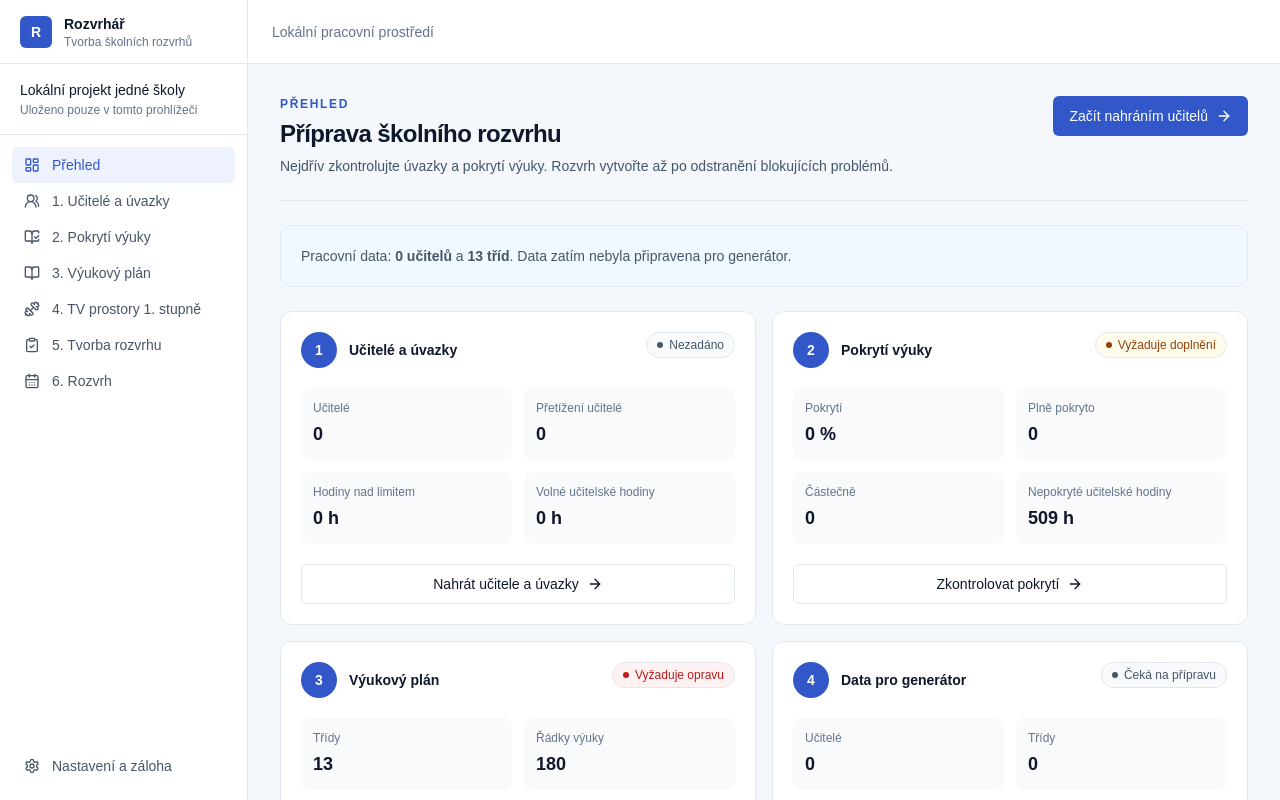
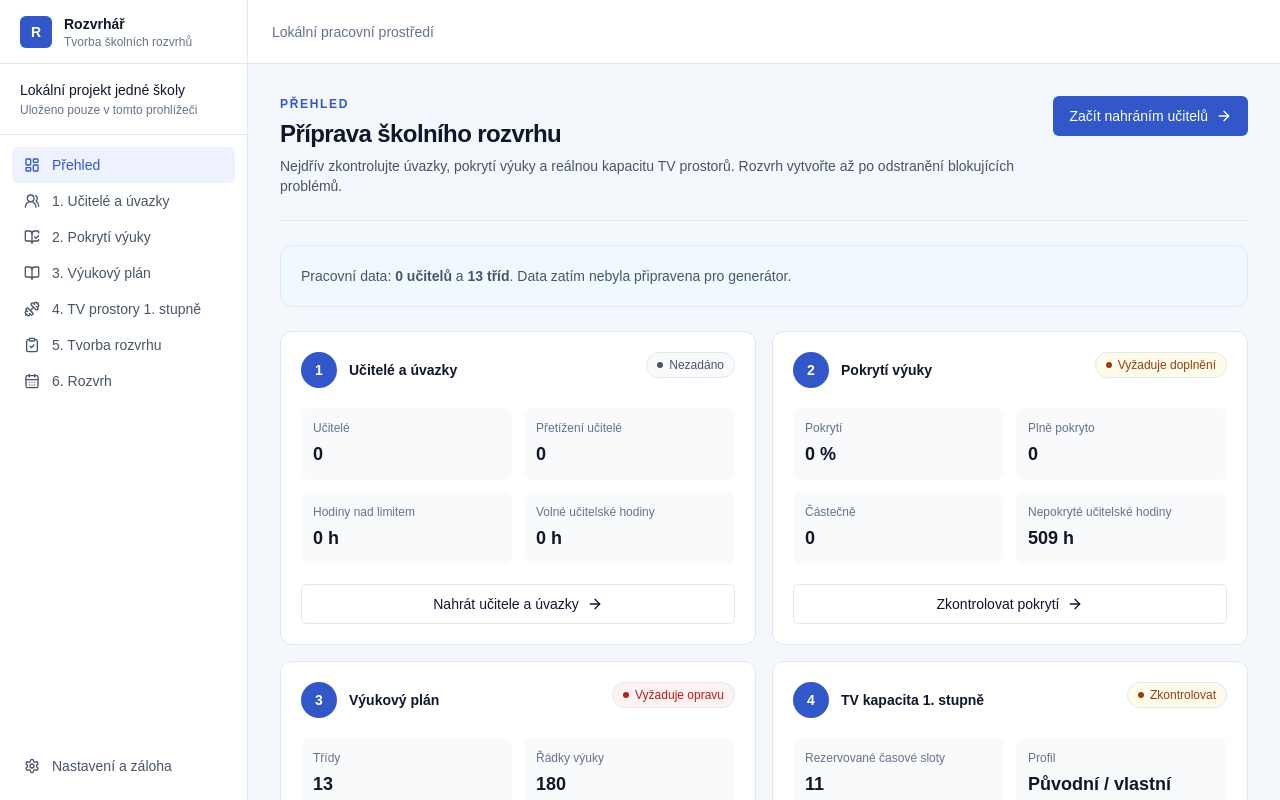
Before and after one commit to KadlecekTomas/timetable, a Next.js app in the folder apps/web/: page / in a window 1280 px wide. Shown: the top 800 px of the page. Built offline with nearby package versions, Linux system fonts and the light colour scheme.

Commit message:
Add PE capacity to timetable workflow

```diff
--- a/apps/web/app/page.tsx
+++ b/apps/web/app/page.tsx
@@ -22,6 +22,12 @@ import {
   subscribeLocalProject,
   type LocalProject,
 } from "@/lib/local/api";
+import {
+  loadPhysicalEducationExternalOccupancy,
+  schoolRecommendedPhysicalEducationExternalOccupancySlots,
+  subscribePhysicalEducationExternalOccupancy,
+  type PhysicalEducationExternalOccupancySlot,
+} from "@/lib/local/physical-education-external-occupancy";
 import {
   preparedInputState,
   type PreparedInputState,
@@ -62,8 +68,21 @@ function preparationLabel(state: PreparedInputState): string {
   return "Čeká na přípravu";
 }
 
+function peSlotSignature(slots: PhysicalEducationExternalOccupancySlot[]): string {
+  return [...slots]
+    .sort(
+      (left, right) =>
+        left.dayOfWeek - right.dayOfWeek || left.period - right.period,
+    )
+    .map((slot) => `${slot.dayOfWeek}:${slot.period}:${slot.occupiedSpaces}`)
+    .join("|");
+}
+
 export default function HomePage() {
   const [state, setState] = useState<DashboardState | null>(null);
+  const [peSlots, setPeSlots] = useState<PhysicalEducationExternalOccupancySlot[]>(
+    [],
+  );
   const [error, setError] = useState<string | null>(null);
   const context = `schoolYearId=${encodeURIComponent(LOCAL_SCHOOL_YEAR_ID)}`;
 
@@ -71,6 +90,7 @@ export default function HomePage() {
     try {
       const staffing = loadStaffingPlan();
       const teaching = loadTeachingPlan();
+      setPeSlots(loadPhysicalEducationExternalOccupancy().slots);
       const [project, readinessResponse] = await Promise.all([
         getLocalProject(),
         localApiFetch(`/api/school-years/${LOCAL_SCHOOL_YEAR_ID}/readiness`, {
@@ -102,12 +122,16 @@ export default function HomePage() {
     const unsubscribeProject = subscribeLocalProject(() => void load());
     const unsubscribeStaffing = subscribeStaffingPlan(() => void load());
     const unsubscribeTeaching = subscribeTeachingPlan(() => void load());
+    const unsubscribePe = subscribePhysicalEducationExternalOccupancy(
+      () => void load(),
+    );
     const onFocus = () => void load();
     window.addEventListener("focus", onFocus);
     return () => {
       unsubscribeProject();
       unsubscribeStaffing();
       unsubscribeTeaching();
+      unsubscribePe();
       window.removeEventListener("focus", onFocus);
     };
   }, [load]);
@@ -122,6 +146,12 @@ export default function HomePage() {
     () => validateTeachingPlan(teaching, staffing),
     [teaching, staffing],
   );
+  const recommendedPeProfile = useMemo(
+    () => schoolRecommendedPhysicalEducationExternalOccupancySlots(),
+    [],
+  );
+  const usesRecommendedPeProfile =
+    peSlotSignature(peSlots) === peSlotSignature(recommendedPeProfile);
   const overloaded = staffing.teachers.filter(
     (teacher) => teacher.targetWeeklyLoad > MAX_WEEKLY_TEACHER_LOAD,
   );
@@ -148,19 +178,24 @@ export default function HomePage() {
         ? { label: "Opravit úvazky", href: `/staffing?${context}` }
         : coverage.summary.missingTeacherHours > 0
           ? { label: "Doplnit pokrytí", href: `/coverage?${context}` }
-          : state?.prepared !== "CURRENT"
+          : !usesRecommendedPeProfile
             ? {
-                label: "Připravit data pro rozvrh",
-                href: `/generate?${context}`,
+                label: "Zkontrolovat TV kapacitu",
+                href: `/pe-capacity?${context}`,
               }
-            : { label: "Vytvořit rozvrh", href: `/generate?${context}` };
+            : state?.prepared !== "CURRENT"
+              ? {
+                  label: "Připravit data pro rozvrh",
+                  href: `/generate?${context}`,
+                }
+              : { label: "Vytvořit rozvrh", href: `/generate?${context}` };
 
   return (
     <div className="space-y-6">
       <PageHeader
         eyebrow="Přehled"
         title="Příprava školního rozvrhu"
-        description="Nejdřív zkontrolujte úvazky a pokrytí výuky. Rozvrh vytvořte až po odstranění blokujících problémů."
+        description="Nejdřív zkontrolujte úvazky, pokrytí výuky a reálnou kapacitu TV prostorů. Rozvrh vytvořte až po odstranění blokujících problémů."
         actions={
           <Button asChild>
             <Link href={cta.href}>
@@ -291,6 +326,20 @@ export default function HomePage() {
         />
         <WorkflowCard
           step="4"
+          title="TV kapacita 1. stupně"
+          href={`/pe-capacity?${context}`}
+          action="Zkontrolovat TV kapacitu"
+          status={usesRecommendedPeProfile ? "Doporučený profil" : "Zkontrolovat"}
+          tone={usesRecommendedPeProfile ? "success" : "warning"}
+          values={[
+            ["Rezervované časové sloty", peSlots.length],
+            ["Profil", usesRecommendedPeProfile ? "2026/2027" : "Původní / vlastní"],
+            ["Úterý – základní kapacita", "3 prostory"],
+            ["Čtvrtek – základní kapacita", "5 prostorů"],
+          ]}
+        />
+        <WorkflowCard
+          step="5"
           title="Data pro generátor"
           href={`/generate?${context}`}
           action={
```
